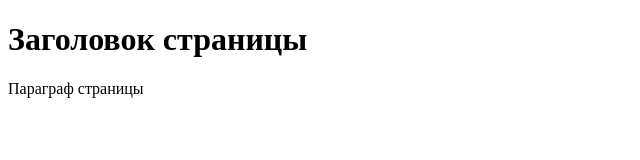
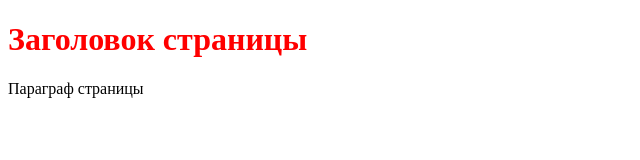
Before and after one commit to bandimaf/IT-academy, a plain HTML site: page index.html in a window 1280 px wide. Shown: the whole page, without its empty margins (0-640 px from the left). Drawn offline with Linux system fonts and the light colour scheme; files that its build step writes are made by us from their sources; files whose address does not match are found by name.

Commit message:
Create folder styles with file CSS

```diff
--- a/index.html
+++ b/index.html
@@ -1,6 +1,7 @@
 <!DOCTYPE html>
 <html lang="ru">
     <head>
+        <link rel="stylesheet" href="/Users/alinabelik/Documents/IT-academy/styles/styles.css">
         <meta charset="UTF-8">
         <title></title>
     </head>
--- /dev/null
+++ b/styles/styles.css
@@ -0,0 +1,3 @@
+h1 {
+    color: red;
+}
```
